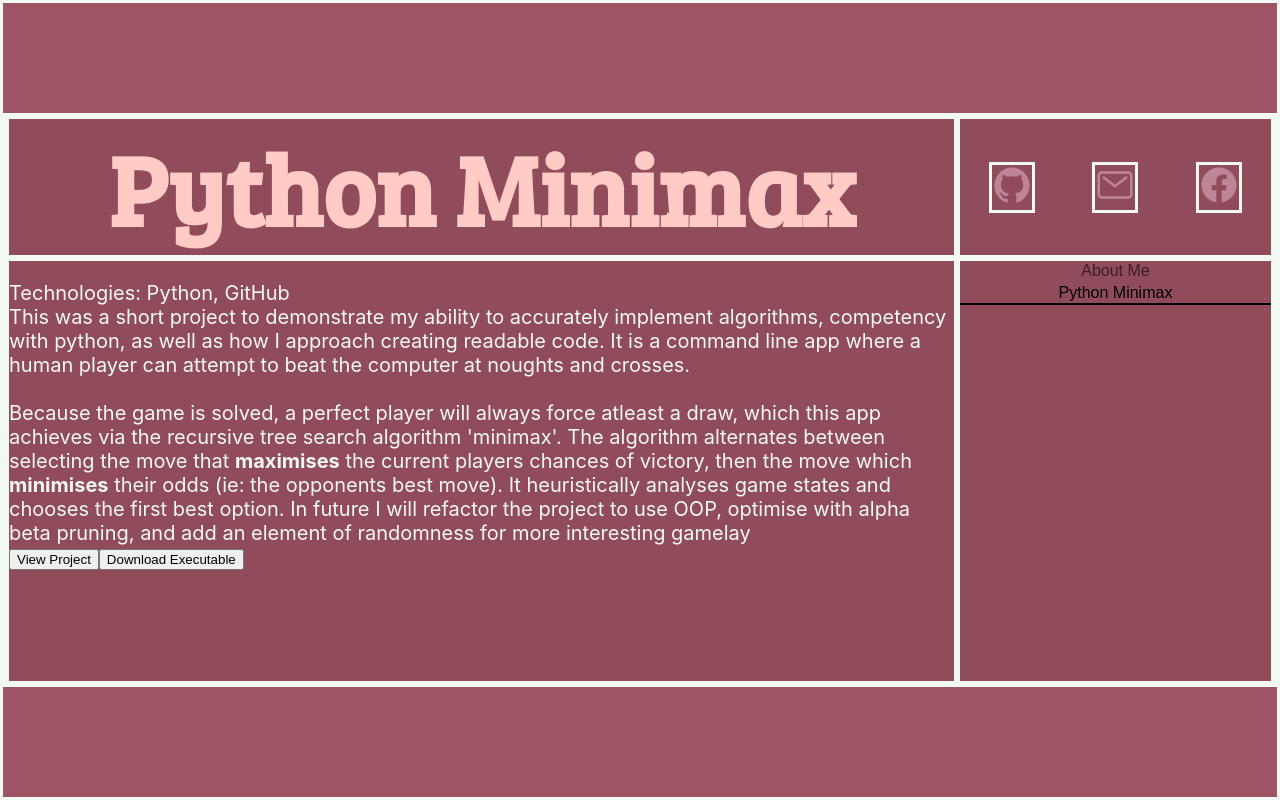
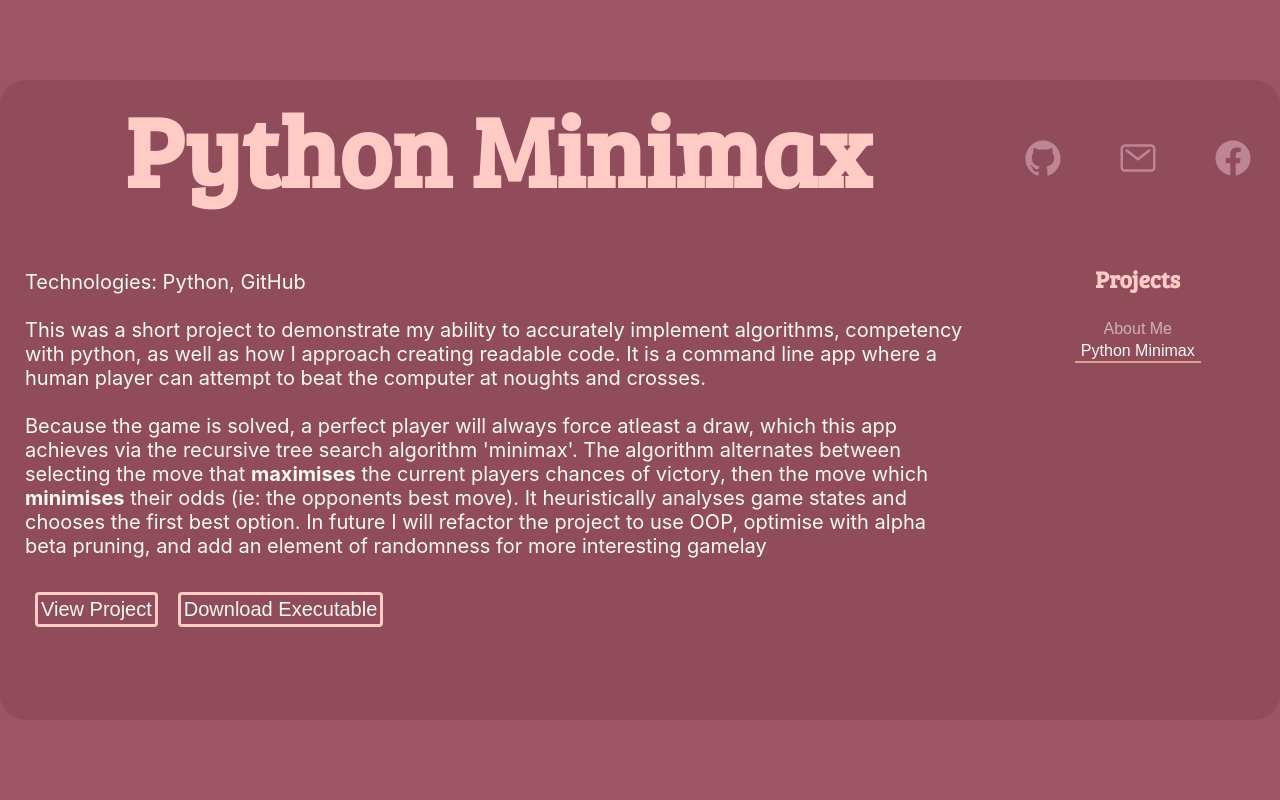
Before and after one commit to ChloeBrockett/ChloeBrockett.github.io, a React (Create React App) app: page / in a window 1280 px wide. Both pictures are taken after a click on the button "Python Minimax". Built offline with nearby package versions, Linux system fonts and the light colour scheme.

Commit message:
Updated layout and refined styling

```diff
--- a/src/pages/home.js
+++ b/src/pages/home.js
@@ -22,7 +22,8 @@ const projects = [
             title:"Python Minimax",
             buttonText:"Python Minimax",
             text:<Fragment>
-                    Technologies: Python, GitHub<br/>
+
+                    Technologies: Python, GitHub<br/><br/>
                     This was a short project to demonstrate my ability to accurately implement algorithms, competency with python, as well as how
                     I approach creating readable code. It is a command line app where a human player can attempt to beat the computer
                     at noughts and crosses. <br/><br/>
@@ -30,9 +31,9 @@ const projects = [
                     recursive tree search algorithm 'minimax'. The algorithm alternates between selecting the move that <strong>maximises</strong> the current
                     players chances of victory, then the move which <strong>minimises</strong> their odds (ie: the opponents best move). It heuristically analyses
                     game states and chooses the first best option. In future I will refactor the project to use OOP, optimise with alpha beta pruning, and
-                    add an element of randomness for more interesting gamelay<br/>
-                    <a href="https://github.com/ChloeBrockett/python-cl-naughtscrosses"><button>View Project</button></a>
-                    <a href="https://github.com/ChloeBrockett/python-cl-naughtscrosses/releases"><button>Download Executable</button></a>
+                    add an element of randomness for more interesting gamelay<br/><br/>
+                    <a href="https://github.com/ChloeBrockett/python-cl-naughtscrosses" rel="noreferrer" target="_blank" ><button>View Project</button></a>
+                    <a href="https://github.com/ChloeBrockett/python-cl-naughtscrosses/releases"rel="noreferrer" target="_blank"><button>Download Executable</button></a>
                 </Fragment>
         }
     ]
@@ -44,40 +45,41 @@ function Home (){
     const [active,setActive]=useState(projects[0].buttonText)
     return(
 
-        <div class='main-container'>
+        <div className='main-container'>
 
-            <div class='main-container-inner'>
-                <div class='header'>
+            <div className='main-container-inner'>
+                <div className='header'>
                     <h1>{contentHeader}</h1>
                 </div>
 
-                <div class='social-links'>
+                <div className='social-links'>
 
-                    <div class='social-link-wrapper'>
-                        <a  href='https://github.com/ChloeBrockett'>
-                            <IonIcon class='social-icon' icon={logoGithub}/>
+                    <div className='social-link-wrapper'>
+                        <a  href='https://github.com/ChloeBrockett' target="_blank" rel="noreferrer">
+                            <IonIcon class='social-icon' icon={logoGithub} />
                         </a>
                     </div>
-                    <div class='social-link-wrapper'>
-                        <a  href='mailto:chloe@brockett.id.au'>
+                    <div className='social-link-wrapper'>
+                        <a  href='mailto:chloe@brockett.id.au' target="_blank" rel="noreferrer">
                             <IonIcon class='social-icon' icon={mailOutline}/>
                         </a>
                     </div>
-                    <div class = 'social-link-wrapper'>
-                        <a  href='https://www.facebook.com/DominaAlgentem'>
+                    <div className = 'social-link-wrapper'>
+                        <a  href='https://www.facebook.com/DominaAlgentem' target="_blank" rel="noreferrer">
                             <IonIcon  class='social-icon' icon={logoFacebook}/>
                         </a>
                     </div>
 
                 </div>
 
-                <div class='content'>
+                <div className='content'>
                     <p>
                         {contentText}
                     </p>
                 </div>
 
-                <div class='menu'>
+                <div className='menu'>
+                    <h3>Projects</h3>
                     {projects.map((project) => (
                         <button
                         key={project.buttonText}
--- a/src/pages/styles/home.css
+++ b/src/pages/styles/home.css
@@ -1,6 +1,4 @@
-.main-container,.main-container-inner, .header,.social-links,.social-links-inner,.content,.menu,.flex-row,.social-link-wrapper{
-    border-style: solid;
-}
+
 
 .main-container{
     font-size: 2rem;
@@ -11,15 +9,17 @@
 }
 
 .main-container-inner{
-    min-height: 60%;
+    height: 80vh;
     width: 100vw;
     max-width: 1280px;
     display: grid;
     background: #914c5c;
+    border-radius: 2.5rem;
+
     grid-template-areas:
         "header socials"
         "article menu";
-    grid-template-columns: 3fr 1fr;
+    grid-template-columns: 7fr 2fr;
     grid-template-rows: 1fr 3fr;
 
 }
@@ -34,11 +34,30 @@ h1{
 
 
 .content{
+    overflow-y:auto;
+    grid-area: article;
     text-align: left;
-    grid-area: article;
-    overflow-y: scroll;
+    padding: 1rem;
+    scrollbar-gutter: stable both-edges;
+    height: 100%;
+    scrollbar-color: #be8597 #914c5c;
 }
 
+.content button{
+    background-color: inherit;
+    color: inherit;
+    font-size: inherit;
+    margin: 1rem;
+    padding: 3px;
+    border: solid;
+    border-color:#FFCBC4 ;
+    text-decoration: none;
+    border-radius: 4px;
+}
+
+.content a{
+    color: inherit
+}
 
 .social-links{
     grid-area: socials;
@@ -56,9 +75,11 @@ h1{
     grid-area: menu;
     display: flex;
     flex-direction: column;
+    align-items: center;
 }
 .menu button {
     font-size: 1.6rem;
+    color: inherit;
     background-color: inherit;
     outline: none;
     cursor: pointer;
@@ -66,8 +87,11 @@ h1{
     opacity:.6;
     border-bottom: 2px solid transparent;
     transition: ease border-bottom 250ms;
+    max-height: fit-content;
+    max-width: fit-content;
+    flex: 0 0 3rem;
 }
 .menu button.active{
-    border-bottom: 2px solid black;
+    border-bottom: 2px solid #d9a291;
     opacity: 1;
 }
```
Also changed, not shown: 1 other file (tests, documents, lock files or other folders).
